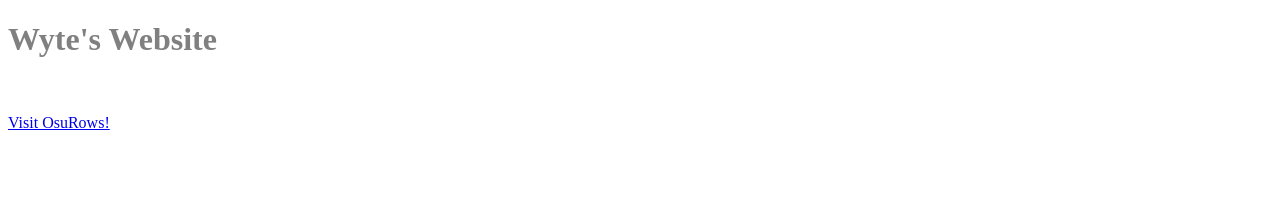
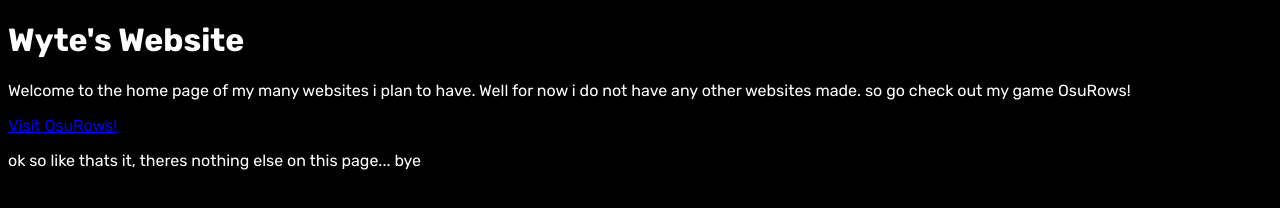
Before and after one commit to WyteHAHA/WyteHAHA.github.io, a plain HTML site: page index.html in a window 1280 px wide. Drawn offline with Linux system fonts and the light colour scheme.

Commit message:
Initial Commit fix

```diff
--- a/index.css
+++ b/index.css
@@ -1,11 +1,5 @@
 body {
-    color: black;
+    background-color: black;
+    color: white;
+    font-family: Rubik;
 }
-
-h1 {
-    color: gray;
-}
-
-p {
-    color: white;
-}
--- a/index.html
+++ b/index.html
@@ -5,6 +5,9 @@
     <meta charset="UTF-8">
     <meta name="viewport" content="width=device-width, initial-scale=1.0">
     <title>Home</title>
+    <link rel="preconnect" href="https://fonts.googleapis.com">
+<link rel="preconnect" href="https://fonts.gstatic.com" crossorigin>
+<link href="https://fonts.googleapis.com/css2?family=Rubik:ital,wght@0,300..900;1,300..900&display=swap" rel="stylesheet">
 </head>
 <body>
     <h1>Wyte's Website</h1>
```
